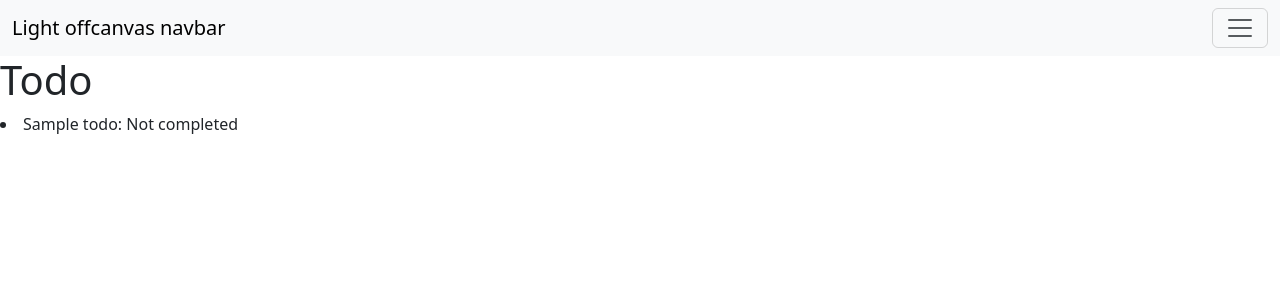
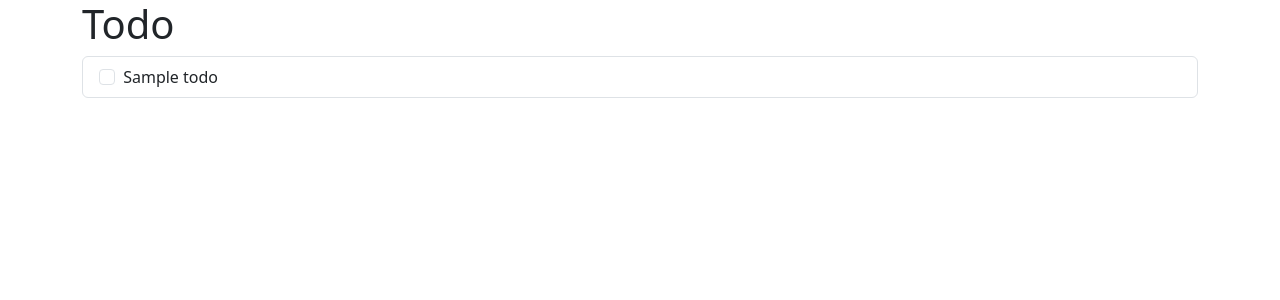
Before and after one commit to nhim-uit/Django_demo, a Django app: template myapp/templates/todos.html in a window 1280 px wide. Shown: the top 300 px of the page. Run offline with Django 5.2, Linux system fonts and the light colour scheme; the template is opened without the code that fills it: most values are stand-ins (such as "Sample title", 1, 10 or a date in 2020).

Commit message:
style: del nav

```diff
--- a/myapp/templates/todos.html
+++ b/myapp/templates/todos.html
@@ -6,18 +6,22 @@
     <title></title>
     <link href="https://cdn.jsdelivr.net/npm/bootstrap@5.3.6/dist/css/bootstrap.min.css" rel="stylesheet" integrity="sha384-4Q6Gf2aSP4eDXB8Miphtr37CMZZQ5oXLH2yaXMJ2w8e2ZtHTl7GptT4jmndRuHDT" crossorigin="anonymous">
 <body>
-    <nav class="navbar bg-body-tertiary" aria-label="Light offcanvas navbar"> <div class="container-fluid"> <a class="navbar-brand" href="#">Light offcanvas navbar</a> <button class="navbar-toggler" type="button" data-bs-toggle="offcanvas" data-bs-target="#offcanvasNavbarLight" aria-controls="offcanvasNavbarLight" aria-label="Toggle navigation"> <span class="navbar-toggler-icon"></span> </button> <div class="offcanvas offcanvas-end" tabindex="-1" id="offcanvasNavbarLight" aria-labelledby="offcanvasNavbarLightLabel"> <div class="offcanvas-header"> <h5 class="offcanvas-title" id="offcanvasNavbarLightLabel">Offcanvas</h5> <button type="button" class="btn-close" data-bs-dismiss="offcanvas" aria-label="Close"></button> </div> <div class="offcanvas-body"> <ul class="navbar-nav justify-content-end flex-grow-1 pe-3"> <li class="nav-item"> <a class="nav-link active" aria-current="page" href="#">Home</a> </li> <li class="nav-item"> <a class="nav-link" href="#">Link</a> </li> <li class="nav-item dropdown"> <a class="nav-link dropdown-toggle" href="#" role="button" data-bs-toggle="dropdown" aria-expanded="false">
-Dropdown
-</a> <ul class="dropdown-menu"> <li><a class="dropdown-item" href="#">Action</a></li> <li><a class="dropdown-item" href="#">Another action</a></li> <li> <hr class="dropdown-divider"> </li> <li><a class="dropdown-item" href="#">Something else here</a></li> </ul> </li> </ul> <form class="d-flex mt-3" role="search"> <input class="form-control me-2" type="search" placeholder="Search" aria-label="Search"> <button class="btn btn-outline-success" type="submit">Search</button> </form> </div> </div> </div> </nav>
+<div class="container" >
+    <h1>Todo</h1>
+    <ul class="list-group">
+    {% for todo in todos %}
+        <li class="list-group-item">
+            {% if not todo.completed %}
+            <input class="form-check-input me-1" type="checkbox" value="" id="checkDefault">
+            <label class="form-check-label" for="checkChecked">{{ todo.title }}</label>
+            {% else %}<input class="form-check-input me-1" type="checkbox" value="checkChecked" checked>
+            <label class="form-check-label" for="checkDefault">{{ todo.title }}</label>
+            {% endif %}
 
-    <h1>Todo</h1>
-    {% for todo in todos %}
-    <li>
-        {{ todo.title }}:
-            {% if todo.completed %}Completed
-            {% else %}Not completed{% endif %}
-    </li>
+        </li>
     {% endfor %}
+    </ul>
+</div>
 
     <script src="https://cdn.jsdelivr.net/npm/bootstrap@5.3.3/dist/js/bootstrap.min.js" integrity="sha384-0pUGZvbkm6XF6gxjEnlmuGrJXVbNuzT9qBBavbLwCsOGabYfZo0T0to5eqruptLy" crossorigin="anonymous"></script>
 <script src="https://cdn.jsdelivr.net/npm/bootstrap@5.3.6/dist/js/bootstrap.bundle.min.js" integrity="sha384-j1CDi7MgGQ12Z7Qab0qlWQ/Qqz24Gc6BM0thvEMVjHnfYGF0rmFCozFSxQBxwHKO" crossorigin="anonymous"></script>
```
